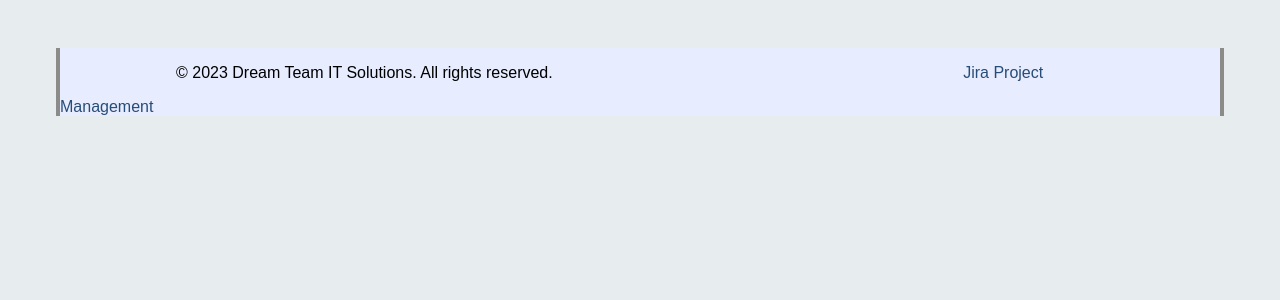
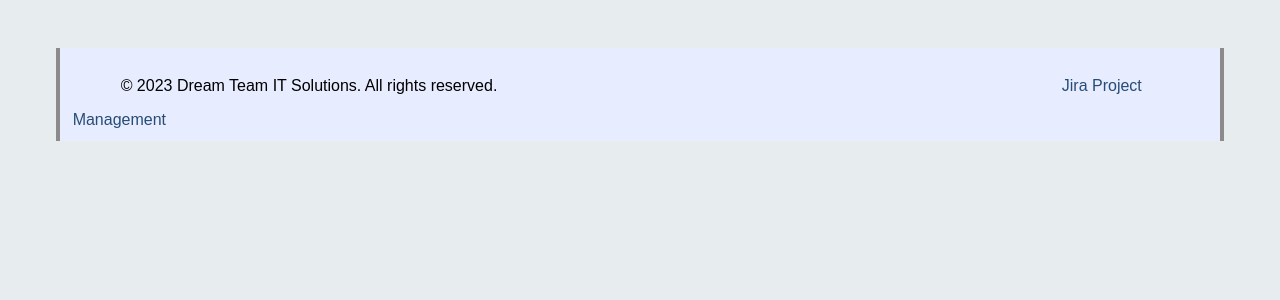
Before and after one commit to Remy-Amor/dream_team_COS10026_project, a PHP site: page /jobs.html in a window 1280 px wide. Shown: the part 222-522 px from the top of the page. Run offline with PHP 8.4, Linux system fonts and the light colour scheme; some web fonts are replaced.

Commit message:
finished footer styling

```diff
--- a/project1/styles/styles.css
+++ b/project1/styles/styles.css
@@ -84,24 +84,23 @@ footer {
      border-right: 0.25em solid #8B8C89;
      margin: 3em;
      background-color: #E7ECFF;
+     padding: 1%;
 }
 
 .footer_id {
      display: inline-block;
-     margin-left: 10%;
+     margin-left: 3em;
 }
 
 footer a {
-     display: inline;
      text-align: right;
-     margin-left: 35%;
-     margin-right: 10%;
-
      color: #274C77;
      text-decoration: none;
+     margin-left: 35em;
+     margin-right: 3em;
 }
 
 footer a:hover {
      color: #6096BA;
-     font-weight: bold;
+     text-decoration: underline;
 }
```
